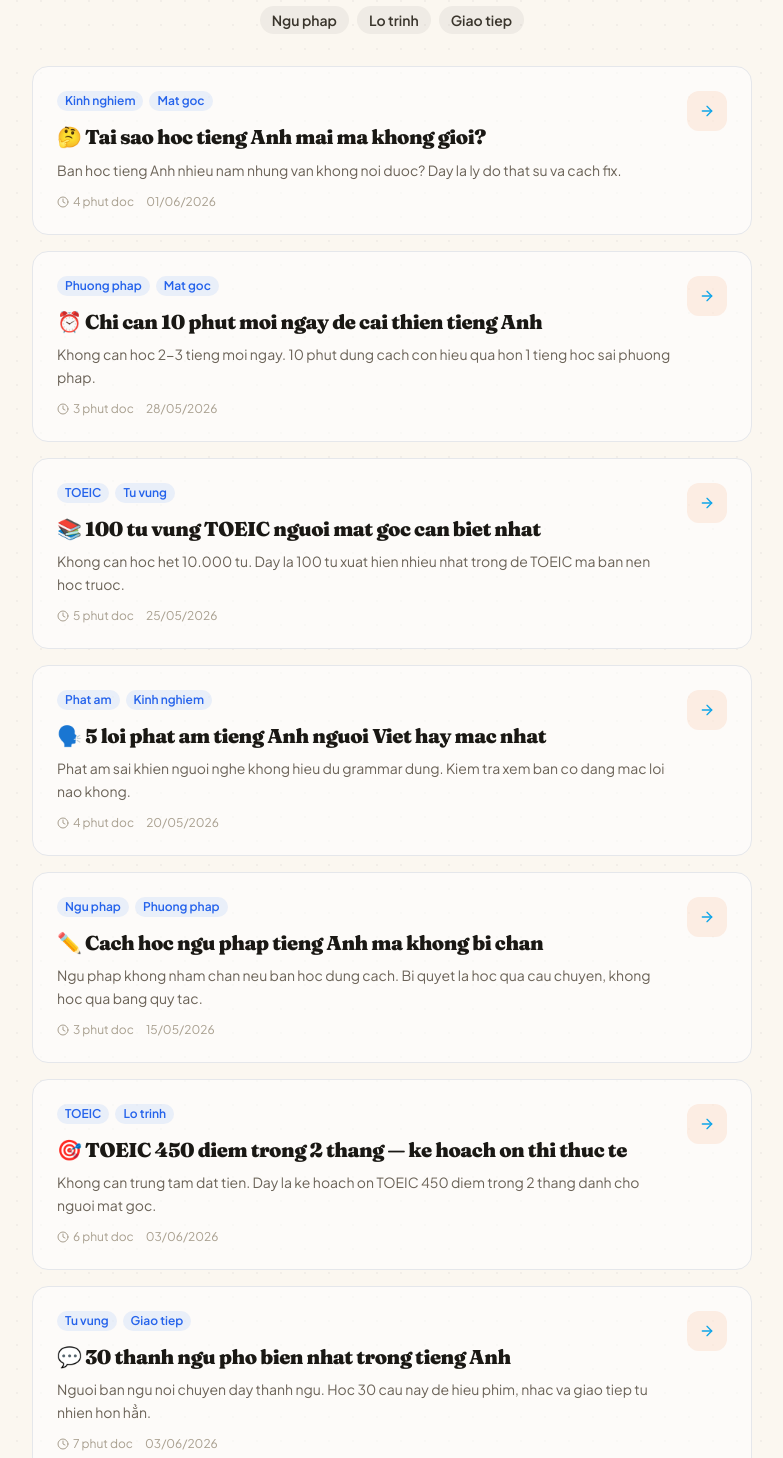
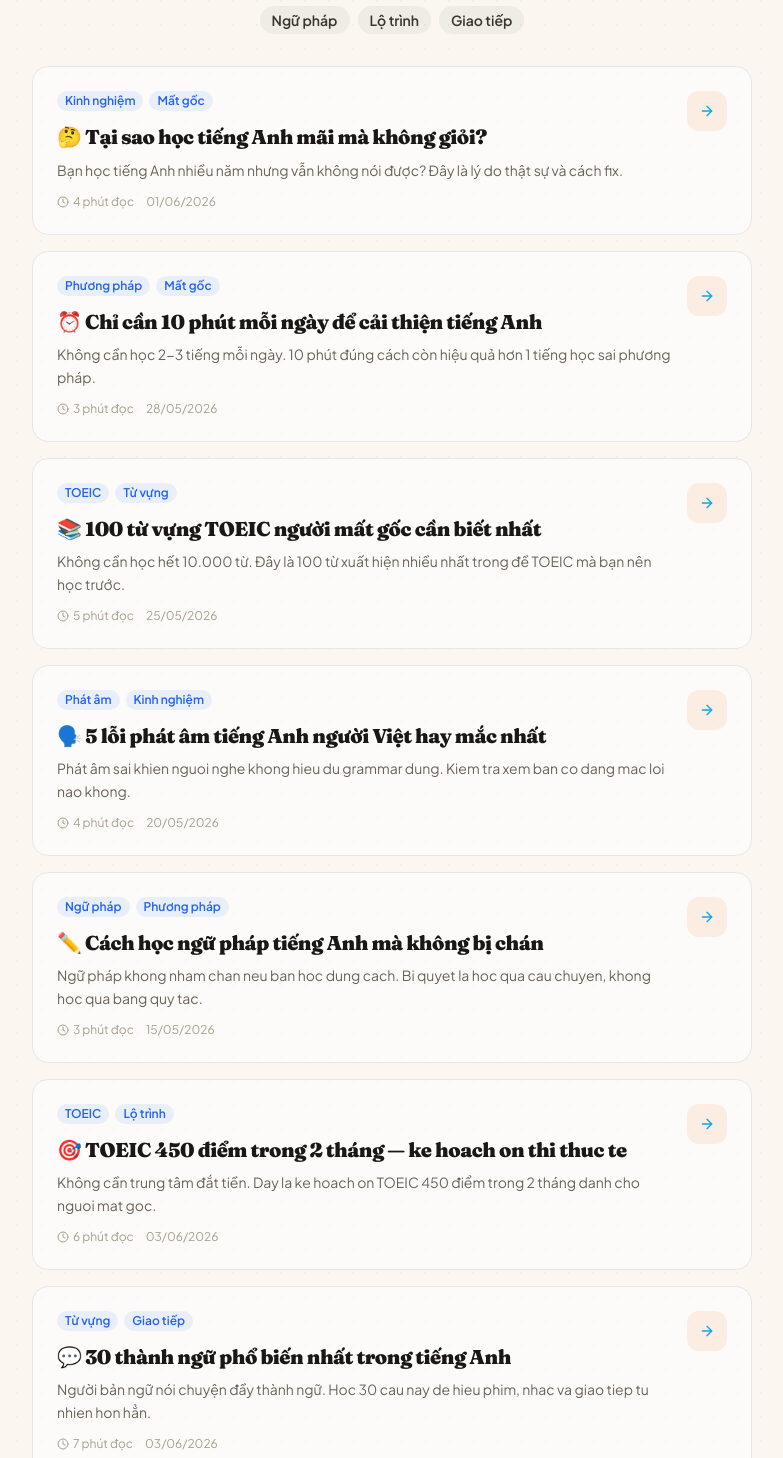
Before and after one commit to NguyeQuanHuy/apple-english, a Next.js app: page /blog in a window 1280 px wide. Shown: the part 312-1770 px from the top of the page, without its empty margins (248-1031 px from the left). Built offline with nearby package versions, Linux system fonts and the light colour scheme.

Commit message:
fix: blog.ts Vietnamese diacritics for titles and tags

```diff
--- a/data/blog.ts
+++ b/data/blog.ts
@@ -12,19 +12,19 @@ export type BlogPost = {
 export const BLOG_POSTS: BlogPost[] = [
   {
     slug: "tai-sao-hoc-tieng-anh-mai-khong-gioi",
-    title: "Tai sao hoc tieng Anh mai ma khong gioi?",
+    title: "Tại sao học tiếng Anh mãi mà không giỏi?",
     emoji: "🤔",
-    summary: "Ban hoc tieng Anh nhieu nam nhung van khong noi duoc? Day la ly do that su va cach fix.",
-    tags: ["Kinh nghiem", "Mat goc"],
+    summary: "Bạn học tiếng Anh nhiều năm nhưng vẫn không nói được? Đây là lý do thật sự và cách fix.",
+    tags: ["Kinh nghiệm", "Mất gốc"],
     date: "01/06/2026",
-    readingTime: "4 phut doc",
+    readingTime: "4 phút đọc",
     content: [
       { type: "paragraph", text: "Nhieu nguoi hoc tieng Anh 7-10 nam o truong nhung ra duong gap nguoi nuoc ngoai van... dung hinh. Khong phai vi ban kem, ma vi cach hoc co van de." },
       { type: "heading", text: "1. Hoc de thi, khong hoc de dung" },
       { type: "paragraph", text: "He thong giao duc Viet Nam tap trung vao ngu phap va dich thuat. Ban co the lam bai thi tot nhung khong the noi chuyen duoc vi nao chua quen xu ly tieng Anh theo thoi gian thuc." },
       { type: "callout", emoji: "💡", text: "Fix: Moi ngay danh 10 phut noi to bang tieng Anh, du chi noi mot minh. Nao can luyen phan xa, khong chi ly thuyet." },
       { type: "heading", text: "2. Hoc tung tu rieng le, khong hoc theo ngu canh" },
-      { type: "paragraph", text: "Hoc 50 tu vung nhung khong biet dung trong cau nao. Tu vung can gan voi tinh huong thuc te moi nho lau." },
+      { type: "paragraph", text: "Hoc 50 tu vung nhung khong biet dung trong cau nao. Từ vựng can gan voi tinh huong thuc te moi nho lau." },
       { type: "compare", left: "Hoc: happy = vui", right: "Hoc: I feel happy when I eat pho", leftLabel: "De quen", rightLabel: "Nho lau" },
       { type: "heading", text: "3. So sai nen khong dam noi" },
       { type: "paragraph", text: "Nguoi Viet thuong so noi sai bi cuoi. Nhung thuc te, nguoi ban ngu khong quan tam ban sai ngu phap — ho chi can hieu y ban." },
@@ -33,12 +33,12 @@ export const BLOG_POSTS: BlogPost[] = [
   },
   {
     slug: "10-phut-hoc-tieng-anh-moi-ngay",
-    title: "Chi can 10 phut moi ngay de cai thien tieng Anh",
+    title: "Chỉ cần 10 phút mỗi ngày để cải thiện tiếng Anh",
     emoji: "⏰",
-    summary: "Khong can hoc 2-3 tieng moi ngay. 10 phut dung cach con hieu qua hon 1 tieng hoc sai phuong phap.",
-    tags: ["Phuong phap", "Mat goc"],
+    summary: "Không cần học 2-3 tiếng mỗi ngày. 10 phút đúng cách còn hiệu quả hơn 1 tiếng học sai phương pháp.",
+    tags: ["Phương pháp", "Mất gốc"],
     date: "28/05/2026",
-    readingTime: "3 phut doc",
+    readingTime: "3 phút đọc",
     content: [
       { type: "paragraph", text: "Ban ban di lam, di hoc, khong co thoi gian ngoi hoc 2 tieng moi ngay. Tin tot la ban khong can nhieu den vay." },
       { type: "heading", text: "Lich 10 phut moi ngay" },
@@ -49,12 +49,12 @@ export const BLOG_POSTS: BlogPost[] = [
   },
   {
     slug: "tu-vung-toeic-can-biet",
-    title: "100 tu vung TOEIC nguoi mat goc can biet nhat",
+    title: "100 từ vựng TOEIC người mất gốc cần biết nhất",
     emoji: "📚",
-    summary: "Khong can hoc het 10.000 tu. Day la 100 tu xuat hien nhieu nhat trong de TOEIC ma ban nen hoc truoc.",
-    tags: ["TOEIC", "Tu vung"],
+    summary: "Không cần học hết 10.000 từ. Đây là 100 từ xuất hiện nhiều nhất trong đề TOEIC mà bạn nên học trước.",
+    tags: ["TOEIC", "Từ vựng"],
     date: "25/05/2026",
-    readingTime: "5 phut doc",
+    readingTime: "5 phút đọc",
     content: [
       { type: "paragraph", text: "TOEIC co khoang 600-800 tu vung hay xuat hien. Trong do, 100 tu duoi day chiem khoang 40% tan suat. Hoc chung truoc la chien luoc khon ngoan." },
       { type: "heading", text: "Nhom 1: Cong viec van phong" },
@@ -71,12 +71,12 @@ export const BLOG_POSTS: BlogPost[] = [
   },
   {
     slug: "loi-phat-am-nguoi-viet-hay-mac",
-    title: "5 loi phat am tieng Anh nguoi Viet hay mac nhat",
+    title: "5 lỗi phát âm tiếng Anh người Việt hay mắc nhất",
     emoji: "🗣️",
-    summary: "Phat am sai khien nguoi nghe khong hieu du grammar dung. Kiem tra xem ban co dang mac loi nao khong.",
-    tags: ["Phat am", "Kinh nghiem"],
+    summary: "Phát âm sai khien nguoi nghe khong hieu du grammar dung. Kiem tra xem ban co dang mac loi nao khong.",
+    tags: ["Phát âm", "Kinh nghiệm"],
     date: "20/05/2026",
-    readingTime: "4 phut doc",
+    readingTime: "4 phút đọc",
     content: [
       { type: "paragraph", text: "Tieng Viet va tieng Anh co he thong am hoan toan khac nhau. Vi vay nguoi Viet thuong mac mot so loi phat am dac trung ma chinh minh khong nhan ra." },
       { type: "heading", text: "Loi 1: Khong doc am cuoi" },
@@ -88,12 +88,12 @@ export const BLOG_POSTS: BlogPost[] = [
   },
   {
     slug: "cach-hoc-ngu-phap-khong-chan",
-    title: "Cach hoc ngu phap tieng Anh ma khong bi chan",
+    title: "Cách học ngữ pháp tiếng Anh mà không bị chán",
     emoji: "✏️",
-    summary: "Ngu phap khong nham chan neu ban hoc dung cach. Bi quyet la hoc qua cau chuyen, khong hoc qua bang quy tac.",
-    tags: ["Ngu phap", "Phuong phap"],
+    summary: "Ngữ pháp khong nham chan neu ban hoc dung cach. Bi quyet la hoc qua cau chuyen, khong hoc qua bang quy tac.",
+    tags: ["Ngữ pháp", "Phương pháp"],
     date: "15/05/2026",
-    readingTime: "3 phut doc",
+    readingTime: "3 phút đọc",
     content: [
       { type: "paragraph", text: "Hau het moi nguoi hoc ngu phap bang cach doc bang quy tac roi lam bai tap dien vao cho trong. Cach nay chan va khong hieu qua." },
       { type: "callout", emoji: "💡", text: "Nao nguoi hoc theo pattern (mau), khong hoc theo quy tac. Khi ban thay du vi du, nao tu rut ra quy tac ma khong can ban co nho." },
@@ -103,12 +103,12 @@ export const BLOG_POSTS: BlogPost[] = [
   },
   {
     slug: "toeic-450-trong-2-thang",
-    title: "TOEIC 450 diem trong 2 thang — ke hoach on thi thuc te",
+    title: "TOEIC 450 điểm trong 2 tháng — ke hoach on thi thuc te",
     emoji: "🎯",
-    summary: "Khong can trung tam dat tien. Day la ke hoach on TOEIC 450 diem trong 2 thang danh cho nguoi mat goc.",
-    tags: ["TOEIC", "Lo trinh"],
+    summary: "Không cần trung tâm đắt tiền. Day la ke hoach on TOEIC 450 điểm trong 2 tháng danh cho nguoi mat goc.",
+    tags: ["TOEIC", "Lộ trình"],
     date: "03/06/2026",
-    readingTime: "6 phut doc",
+    readingTime: "6 phút đọc",
     content: [
       { type: "paragraph", text: "TOEIC 450 diem la muc diem toi thieu nhieu cong ty Viet Nam yeu cau. Tin tot la: day khong phai muc diem kho neu ban co ke hoach dung va hoc deu dan 2 thang." },
       { type: "callout", emoji: "📌", text: "Bai viet nay danh cho nguoi hien tai chua thi TOEIC bao gio hoac da thi duoi 300 diem. Neu ban dang o 350-400, lo trinh nay van ap dung duoc." },
@@ -140,12 +140,12 @@ export const BLOG_POSTS: BlogPost[] = [
   },
   {
     slug: "30-thanh-ngu-pho-bien-tieng-anh",
-    title: "30 thanh ngu pho bien nhat trong tieng Anh",
+    title: "30 thành ngữ phổ biến nhất trong tiếng Anh",
     emoji: "💬",
-    summary: "Nguoi ban ngu noi chuyen day thanh ngu. Hoc 30 cau nay de hieu phim, nhac va giao tiep tu nhien hon hẳn.",
-    tags: ["Tu vung", "Giao tiep"],
+    summary: "Người bản ngữ nói chuyện đầy thành ngữ. Hoc 30 cau nay de hieu phim, nhac va giao tiep tu nhien hon hẳn.",
+    tags: ["Từ vựng", "Giao tiếp"],
     date: "03/06/2026",
-    readingTime: "7 phut doc",
+    readingTime: "7 phút đọc",
     content: [
       { type: "paragraph", text: "Neu ban da hoc tieng Anh co ban nhung van thay kho hieu nguoi ban ngu noi — co the ban dang thieu thanh ngu. Day la nhung cum tu co nghia khac hoan toan voi nghia den cua tung tu." },
       { type: "callout", emoji: "💡", text: "Meo: Dung dich thanh ngu theo tung tu. Hay hoc ca cum + nghia + tinh huong su dung. Nao se nho lau hon nhieu." },
```
Also changed, not shown: fix-blog.js (added, +31 -0 lines).
